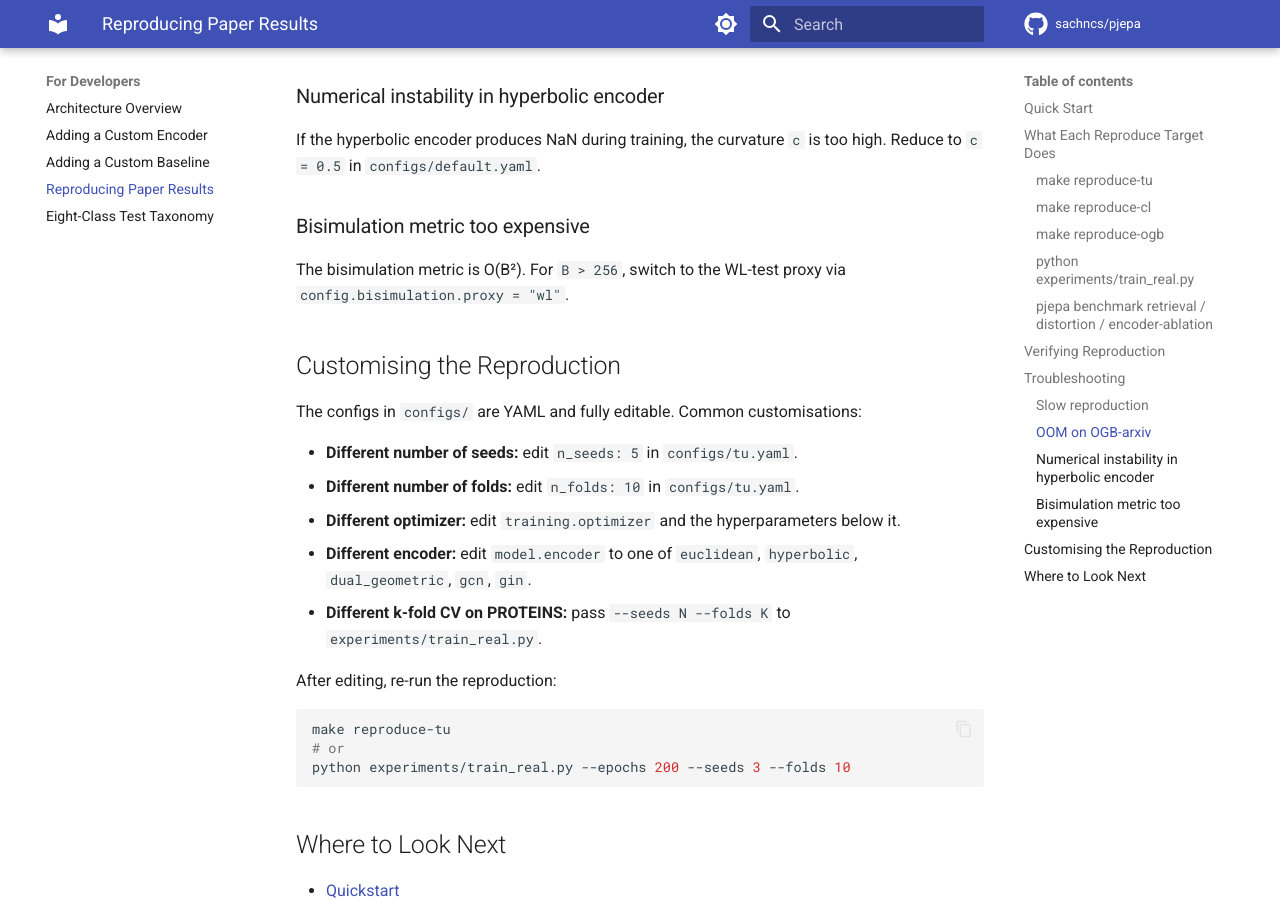
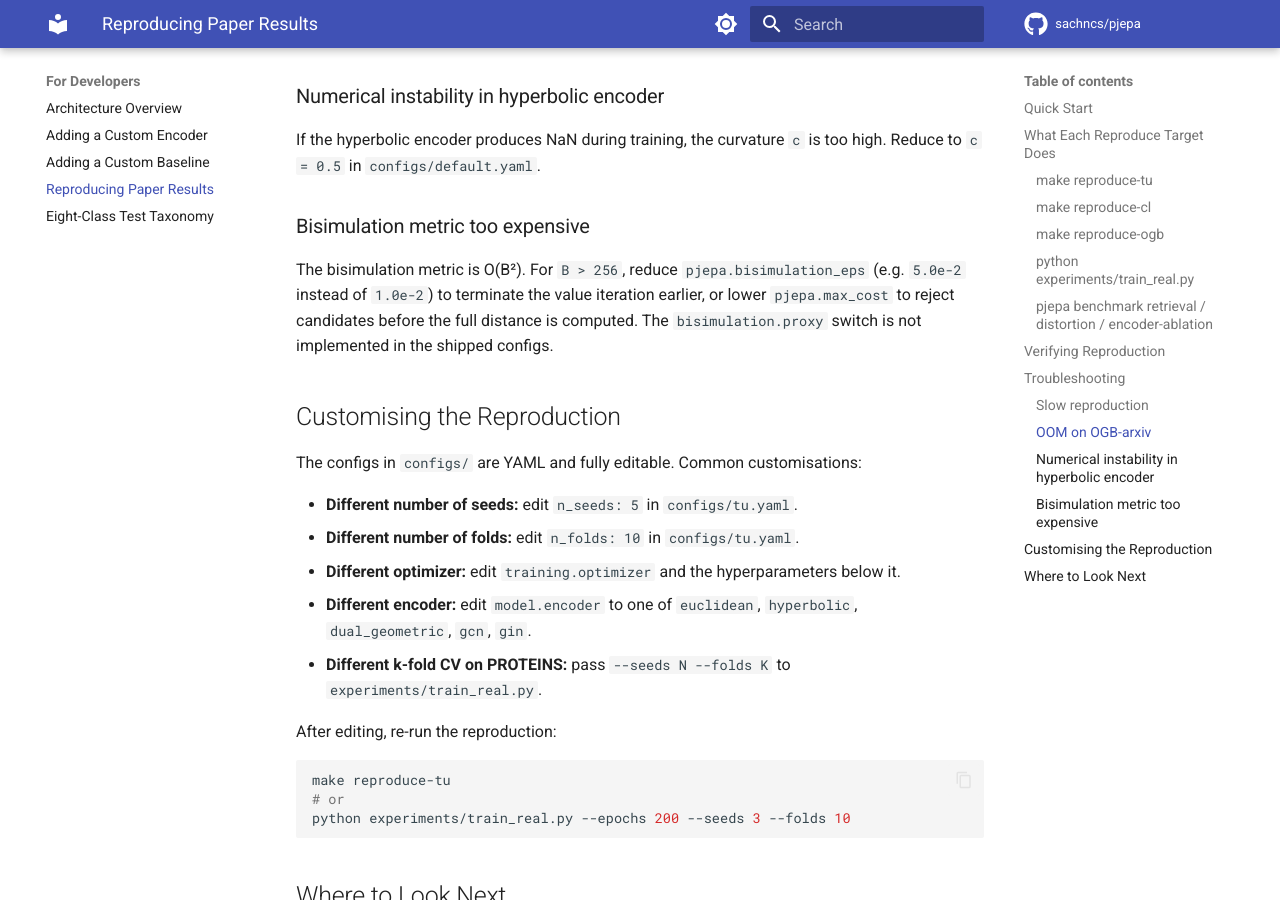
Before and after one commit to sachncs/pjepa, an MkDocs documentation site: the page built from docs/developer/05_reproducing_paper_results.md, in a window 1280 px wide and 900 px high, scrolled down 3580 px. Built offline with MkDocs 1.6.1 and Material for MkDocs 9.7.7, drawn with Linux system fonts in a browser that asks for light colours; comment, search, counter and statistics services are not loaded.

Commit message:
docs: remove references to non-existent pjepa.bisimulation.proxy switch
The troubleshooting sections in REPRODUCE.md and the
reproducing-paper-results developer doc reference a
'bisimulation.proxy' config key that is not implemented in any
shipped config or loader. Replace with the actually-supported
knobs (bisimulation_eps, max_cost).

Closes #10

```diff
--- a/docs/developer/05_reproducing_paper_results.md
+++ b/docs/developer/05_reproducing_paper_results.md
@@ -165,8 +165,12 @@ curvature `c` is too high. Reduce to `c = 0.5` in
 
 ### Bisimulation metric too expensive
 
-The bisimulation metric is O(B²). For `B > 256`, switch to the
-WL-test proxy via `config.bisimulation.proxy = "wl"`.
+The bisimulation metric is O(B²). For `B > 256`, reduce
+`pjepa.bisimulation_eps` (e.g. `5.0e-2` instead of `1.0e-2`) to
+terminate the value iteration earlier, or lower `pjepa.max_cost`
+to reject candidates before the full distance is computed.
+The `bisimulation.proxy` switch is not implemented in the
+shipped configs.
 
 ## Customising the Reproduction
 
```
Also changed, not shown: experiments/REPRODUCE.md (+6 -2 lines).
